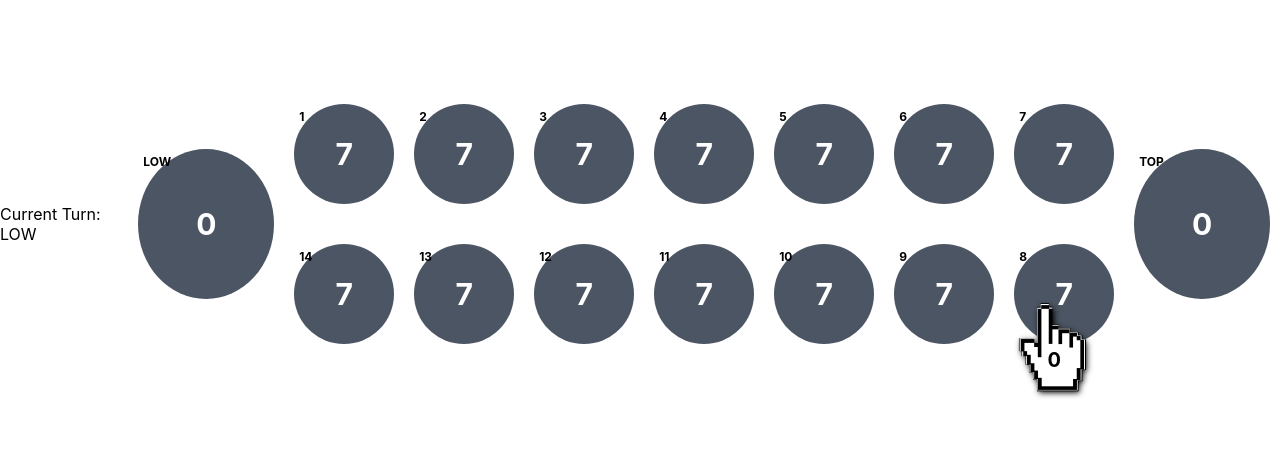
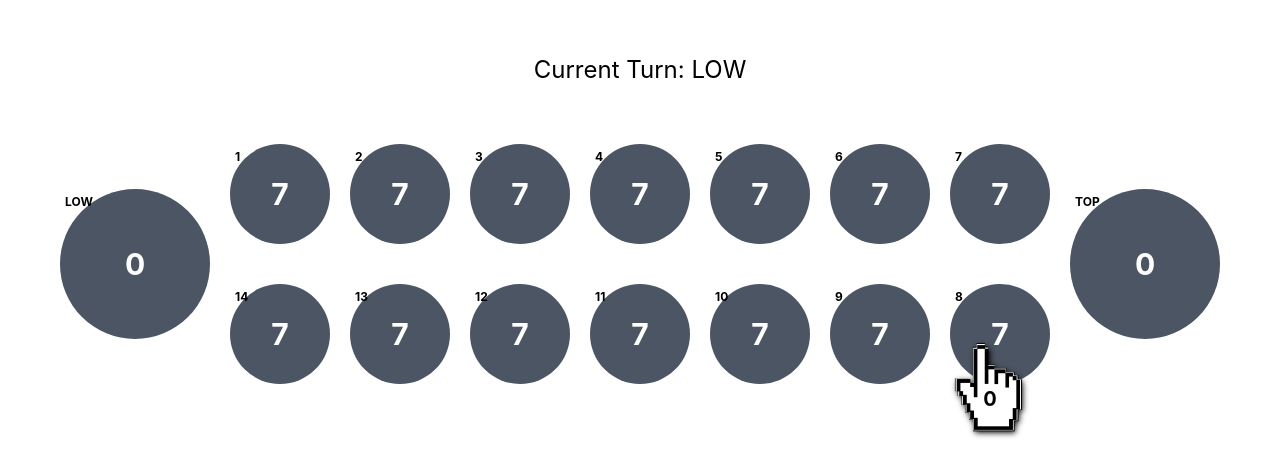
Before and after one commit to ubAI6689/congkak-react, a React (Create React App) app: page / in a window 1280 px wide. Shown: the part 176-652 px from the top of the page. Built offline with nearby package versions, Linux system fonts and the light colour scheme.

Commit message:
Adjust Current Turn display position

```diff
--- a/src/components/CongkakBoard.css
+++ b/src/components/CongkakBoard.css
@@ -8,15 +8,22 @@ body {
 }
 
 .game-container {
-  /* Your existing styles for game-container */
   display: flex;
+  flex-direction: column;
   align-items: center;
 }
 
-/* Rest of your existing CSS for rows-container, circles-row, circle, house, etc. */
+.current-turn {
+  margin-bottom: 50px;
+  font-size: 1.5em;
+  /* Additional styling as needed */
+}
 
-/* Additional body styles if needed */
-
+.game-content {
+  display: flex;
+  justify-content: center;
+  align-items: center;
+}
 
 .rows-container {
   display: flex;
--- a/src/components/CongkakBoard.js
+++ b/src/components/CongkakBoard.js
@@ -190,7 +190,8 @@ const CongkakBoard = () => {
 
   return (
     <div ref={gameContainerRef} className="game-container">
-      <div>Current Turn: {currentTurn}</div>
+        <div className="current-turn">Current Turn: {currentTurn}</div>
+      <div className='game-content'>
         <House position="low" seedCount={lowHouseSeeds} ref={lowHouseRef}/>
         <div className="rows-container">
           <Row seeds={seeds.slice(0, 7)} rowType="top" onClick={handleHoleClick} refs={holeRefs.current} />
@@ -199,6 +200,7 @@ const CongkakBoard = () => {
         <House position="top" seedCount={topHouseSeeds} ref={topHouseRef}/>
         <Cursor top={cursorTop} left={cursorLeft} visible={cursorVisible} seedCount={currentSeedsInHand} isTopTurn={currentTurn===Players.TOP} />
       </div>
+    </div>
   );
 };
 
```
Lines whose indentation alone changed are shown as unchanged.
